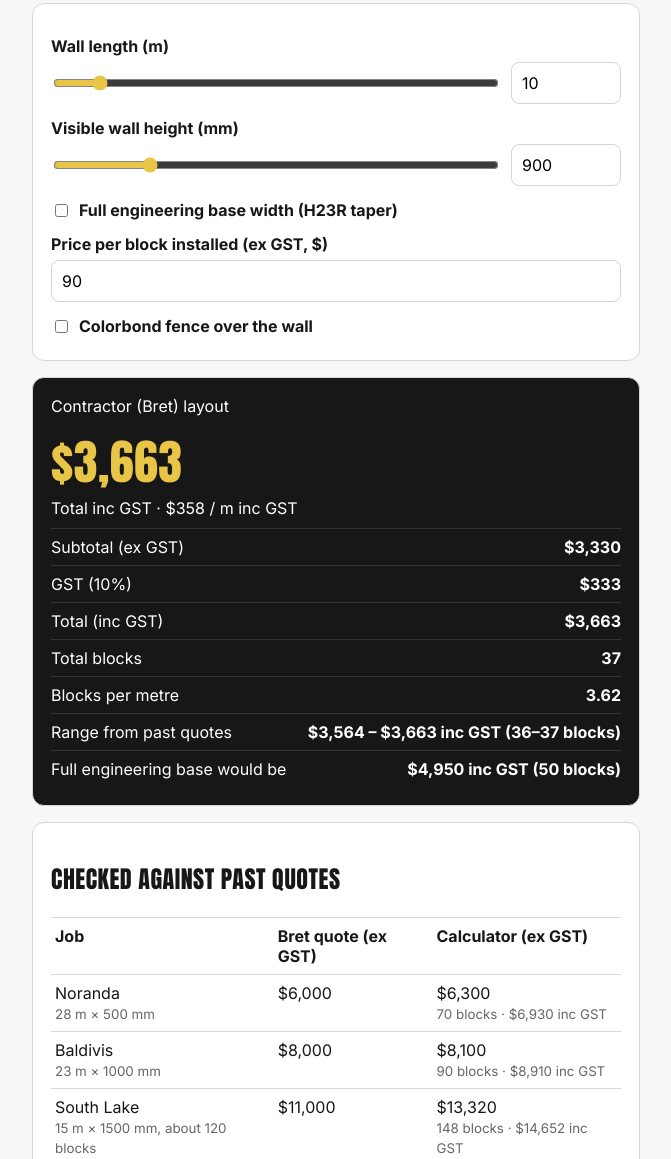
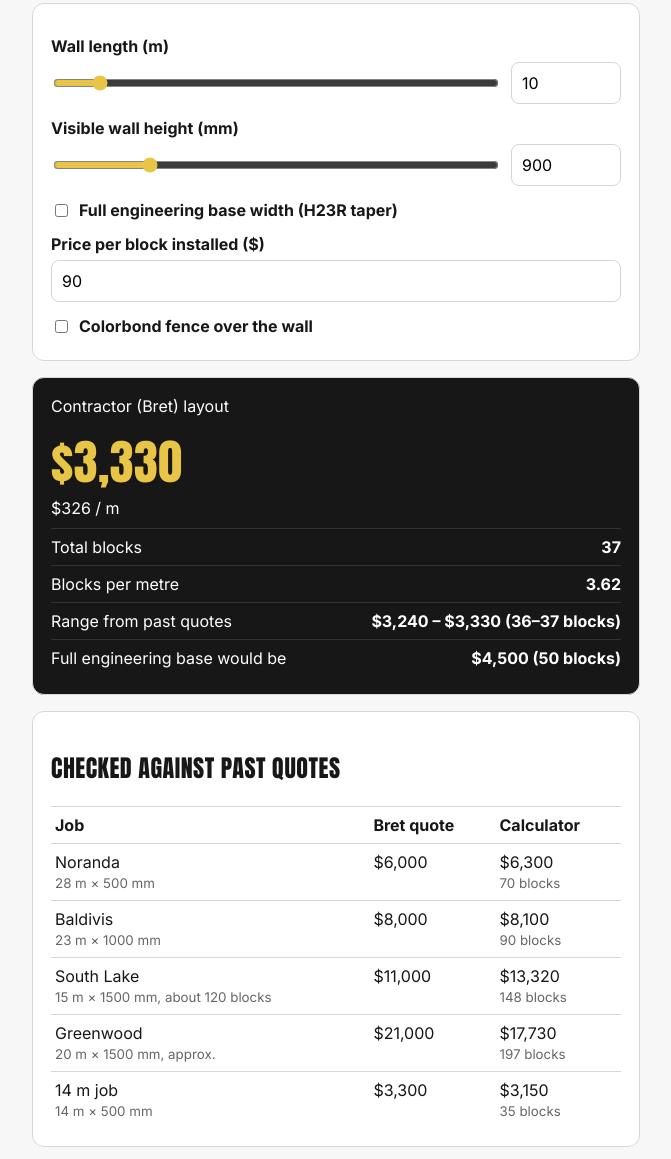
Before and after one commit to gabionRstar/limestone-calculator, a plain HTML site: page index.html in a window 1280 px wide. Shown: the part 116-1275 px from the top of the page, without its empty margins (304-975 px from the left). Drawn offline with Linux system fonts and the light colour scheme.

Commit message:
Revert "Show GST: ex GST subtotal, GST, inc GST total"
This reverts commit 0f064fabbd3dd7d973fb421c5cc44a0c4bd78f87.

```diff
--- a/index.html
+++ b/index.html
@@ -9,12 +9,12 @@
 <label>Visible wall height (mm)</label><div class="pair"><input type="range" id="hR" min="350" max="3000" step="50" value="900"><input type="number" id="h" min="350" step="10" value="900"></div>
 <p id="warn" class="warn" hidden>Over 3000 mm is outside the H23R engineering. Needs separate engineering (calculated at 3000).</p>
 <label class="chk"><input type="checkbox" id="eng"> Full engineering base width (H23R taper)</label>
-<label>Price per block installed (ex GST, $)</label><input type="number" id="price" step="1">
+<label>Price per block installed ($)</label><input type="number" id="price" step="1">
 <label class="chk"><input type="checkbox" id="fence"> Colorbond fence over the wall</label>
-<div id="fenceBox" hidden><label>Price per fence post (ex GST, $, optional)</label><input type="number" id="postPrice" placeholder="leave blank"><p id="fenceOut" class="note"></p></div>
+<div id="fenceBox" hidden><label>Price per fence post ($, optional)</label><input type="number" id="postPrice" placeholder="leave blank"><p id="fenceOut" class="note"></p></div>
 </section>
 <section class="card result"><div id="mode" class="perm"></div><div class="big" id="total"></div><div id="perm" class="perm"></div><p id="range" class="warn" hidden>Outside quoted range – confirm with contractor.</p><div id="out"></div></section>
-<section class="card"><h2>CHECKED AGAINST PAST QUOTES</h2><table><thead><tr><th>Job</th><th>Bret quote (ex GST)</th><th>Calculator (ex GST)</th></tr></thead><tbody id="quotes"></tbody></table></section>
+<section class="card"><h2>CHECKED AGAINST PAST QUOTES</h2><table><thead><tr><th>Job</th><th>Bret quote</th><th>Calculator</th></tr></thead><tbody id="quotes"></tbody></table></section>
 <section class="card"><h2>ASSUMPTIONS</h2><ul>
 <li>Based on a Structerre H23R single-job engineering detail (max height 3000 mm). Each job needs its own engineering.</li>
 <li>Base width = H/2 + 200 mm (min 650 mm up to 1000 mm high). Embedment 200 mm (300 mm over 1000 mm high).</li>
@@ -23,6 +23,5 @@
 <li>Stable sand or rock soils only. Free-draining granular backfill. Water table below the bottom of the wall.</li>
 <li>Foundation and backfill compacted to 6 blows/300 mm. Surcharge max 5 kPa.</li>
 <li>Excludes engineering, council or building permit, Water Corporation approval, excavation or removal of fill, drainage, and fence panels.</li>
-<li>Block price is ex GST. GST of 10% is added to the headline total.</li>
 <li>Indicative only. Final quote after a site inspection.</li></ul></section>
 </main><script src="limestone.js"></script></body></html>
--- a/limestone.js
+++ b/limestone.js
@@ -2,8 +2,7 @@
 const C = {
   BLOCK_L: 1000, BLOCK_W: 350, BLOCK_H: 350, // mm
   MORTAR: 20,            // mm mortar joint (bed + perp + across)
-  PRICE_DEFAULT: 90,     // $ per block installed, ex GST
-  GST: 0.10,             // GST rate
+  PRICE_DEFAULT: 90,     // $ per block installed
   MAX_H: 3000,           // mm, Structerre H23R max
   MIN_BASE: 650,         // mm, min base width for H<=1000
   EMBED_LOW: 200, EMBED_HIGH: 300, EMBED_SWITCH: 1000, // mm
@@ -61,22 +60,22 @@ if (typeof document !== 'undefined') {
     const Hc = Math.min(H, C.MAX_H), e = calc(L, Hc, p), b = calcBret(L, Hc, p), eng = $('eng').checked;
     const r = eng ? e : b;
     $('mode').textContent = eng ? 'Full engineering base width (H23R taper)' : 'Contractor (Bret) layout';
-    $('total').textContent = fmt(r.cost * (1 + C.GST));
-    $('perm').textContent = 'Total inc GST · ' + fmt(r.perM * (1 + C.GST)) + ' / m inc GST';
+    $('total').textContent = fmt(r.cost);
+    $('perm').textContent = fmt(r.perM) + ' / m';
     $('range').hidden = eng || !b.outside;
-    const rows = [['Subtotal (ex GST)', fmt(r.cost)], ['GST (10%)', fmt(r.cost * C.GST)], ['Total (inc GST)', fmt(r.cost * (1 + C.GST))], ['Total blocks', r.blocks], ['Blocks per metre', r.bpm.toFixed(2)]];
+    const rows = [['Total blocks', r.blocks], ['Blocks per metre', r.bpm.toFixed(2)]];
     if (eng) rows.push(['Courses', e.courses + ' (' + e.total + ' mm incl. embedment)'], ['Base width', Math.round(e.base) + ' mm'],
-      ['Embedment', e.embed + ' mm'], ['Blocks wide bottom→top', e.list.join(' · ')], ['Contractor layout would be', fmt(b.cost * (1 + C.GST)) + ' inc GST' + ' (' + b.blocks + ' blocks)']);
-    else { if (b.hi !== b.lo) rows.push(['Range from past quotes', fmt(b.lo * p * (1 + C.GST)) + ' – ' + fmt(b.hi * p * (1 + C.GST)) + ' inc GST (' + b.lo + '–' + b.hi + ' blocks)']);
-      rows.push(['Full engineering base would be', fmt(e.cost * (1 + C.GST)) + ' inc GST' + ' (' + e.blocks + ' blocks)']); }
+      ['Embedment', e.embed + ' mm'], ['Blocks wide bottom→top', e.list.join(' · ')], ['Contractor layout would be', fmt(b.cost) + ' (' + b.blocks + ' blocks)']);
+    else { if (b.hi !== b.lo) rows.push(['Range from past quotes', fmt(b.lo * p) + ' – ' + fmt(b.hi * p) + ' (' + b.lo + '–' + b.hi + ' blocks)']);
+      rows.push(['Full engineering base would be', fmt(e.cost) + ' (' + e.blocks + ' blocks)']); }
     $('out').innerHTML = rows.map(([k, v]) => `<div class="row"><span>${k}</span><b>${v}</b></div>`).join('');
     $('quotes').innerHTML = C.QUOTES.map(q => { const c = calcBret(q.L, q.H, p);
-      return `<tr><td>${q.job}<br><small>${q.L} m × ${q.H} mm${q.note ? ', ' + q.note : ''}</small></td><td>${fmt(q.quote)}</td><td>${fmt(c.cost)}<br><small>${c.blocks} blocks · ${fmt(c.cost * (1 + C.GST))} inc GST</small></td></tr>`; }).join('');
+      return `<tr><td>${q.job}<br><small>${q.L} m × ${q.H} mm${q.note ? ', ' + q.note : ''}</small></td><td>${fmt(q.quote)}</td><td>${fmt(c.cost)}<br><small>${c.blocks} blocks</small></td></tr>`; }).join('');
     const f = $('fence').checked; $('fenceBox').hidden = !f;
     if (f) {
       const posts = Math.ceil(L / C.POST_SPACING) + 1, pp = parseFloat($('postPrice').value);
       $('fenceOut').innerHTML = `<b>${posts} posts</b> at ${C.POST_SPACING} m max c/c, cored through the limestone and grouted.` +
-        (pp ? ` Posts: ${fmt(posts * pp)} ex GST (not in total above).` : '') +
+        (pp ? ` Posts: ${fmt(posts * pp)} (not in total above).` : '') +
         `<br>Within ${C.ANCHOR_ZONE} m of a fence free end: 550×550×650 concrete anchor blocks with 2N12 dowels, or posts at 1200 c/c. Fence max 1800 high; wall min 900 high for posts.`;
     }
   }
```
